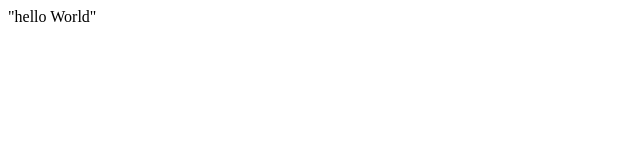
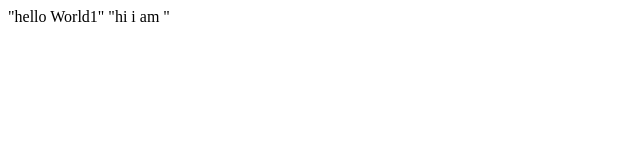
Before and after one commit to GovindBhusal007/Tourism-Website, a plain HTML site: page index.html in a window 1280 px wide. Shown: the full height of the page, 0-640 px from the left. Drawn offline with Linux system fonts and the light colour scheme.

Commit message:
new line added

```diff
--- a/index.html
+++ b/index.html
@@ -12,6 +12,7 @@
     </style>
 </head>
 <body>
-    "hello World"
+    "hello World1"
+    "hi i am "
 </body>
 </html>
```
